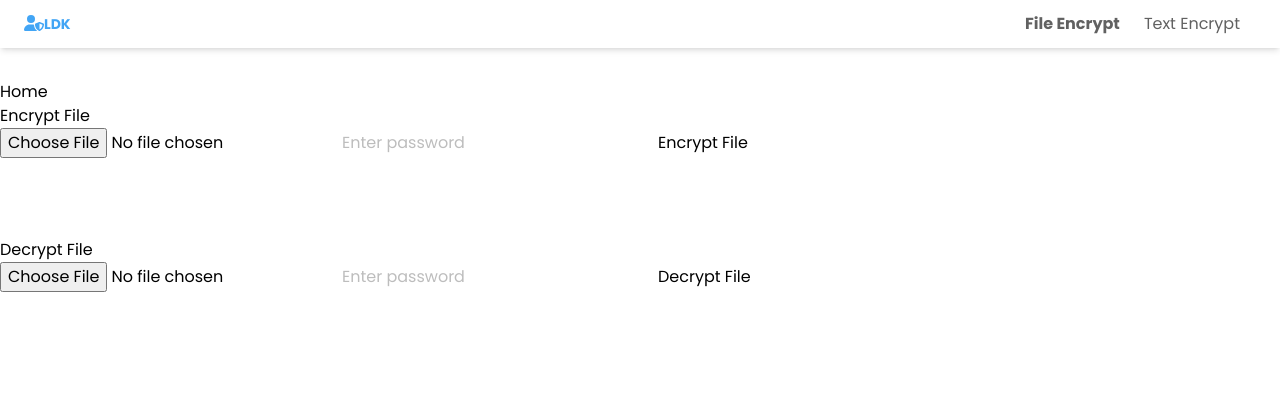
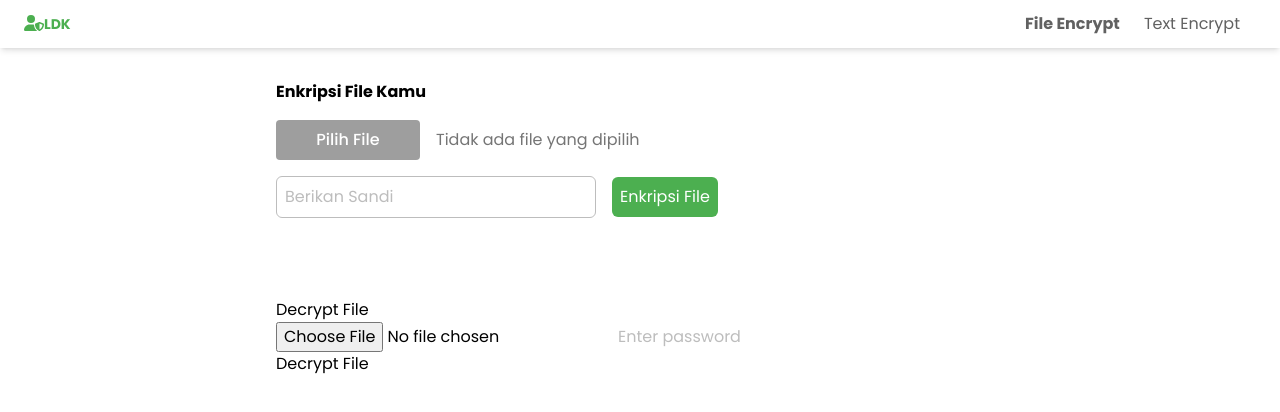
Before and after one commit to dadang-hawari/LindungiDataKu, a React (Vite) app: page / in a window 1280 px wide. Shown: the top 412 px of the page. Built offline with nearby package versions, Linux system fonts and the light colour scheme.

Commit message:
update button, input and color

```diff
--- a/src/components/FileEncrypt.jsx
+++ b/src/components/FileEncrypt.jsx
@@ -9,14 +9,15 @@ function FileEncrypt() {
 
   const handleFileChange = (e) => {
     setFile(e.target.files[0]);
-    console.log('file', file);
   };
 
   const handlePasswordChange = (e) => {
-    setPassword(e.target.value);
+    setPassword(e.target.value.trim());
   };
 
   const handleEncrypt = () => {
+    console.log('file', file);
+    if (file === null) return alert('Mohon memilih file terlebih dahulu');
     const reader = new FileReader();
     reader.onload = (e) => {
       const encrypted = CryptoJS.AES.encrypt(
@@ -32,27 +33,46 @@ function FileEncrypt() {
 
   return (
     <div className="mb-20">
-      <h2>Encrypt File</h2>
-      <input type="file" onChange={handleFileChange} />
+      <h2 className="font-bold">Enkripsi File Kamu</h2>
+      <div class="flex items-center space-x-4 my-4">
+        <label
+          for="fileInput"
+          class="cursor-pointer bg-gray-500 hover:bg-gray-600 transition-colors text-white font-medium py-2 max-w-36 w-full text-center rounded"
+        >
+          Pilih File
+        </label>
+        <input
+          type="file"
+          id="fileInput"
+          class="hidden"
+          onChange={handleFileChange}
+        />
+        <span id="fileName" class="text-gray-600">
+          {file?.name ? file?.name : 'Tidak ada file yang dipilih'}
+        </span>
+      </div>
       <input
         type="password"
         value={password}
         onChange={handlePasswordChange}
-        placeholder="Enter password"
+        placeholder="Berikan Sandi"
+        className="outline-none border border-gray-400 rounded-md  p-2 focus:border-green-500 max-w-80 mr-4 w-full"
       />
-      <button onClick={handleEncrypt}>Encrypt File</button>
+      <button
+        onClick={handleEncrypt}
+        className="bg-green-500 text-white p-2 rounded-md"
+      >
+        Enkripsi File
+      </button>
       {encryptedFile && (
         <div>
-          <h3>Encrypted File:</h3>
-          {/* <textarea
-            value={encryptedFile}
-            readOnly
-            rows="10"
-            cols="50"
-          ></textarea>
-          <br /> */}
-          <a href={encryptedFileUrl} download={`encrypt-${file}.txt`}>
-            Download Encrypted File
+          <h3 className="mt-2">File Terenkripsi:</h3>
+          <a
+            href={encryptedFileUrl}
+            download={`encrypt-${file?.name}.txt`}
+            className="text-green-500 border border-green-500 rounded-md p-2 max-w-80 w-full text-center mt-2 block"
+          >
+            Download {`encrypt-${file?.name}.txt`}
           </a>
         </div>
       )}
--- a/src/components/Navbar.jsx
+++ b/src/components/Navbar.jsx
@@ -58,7 +58,7 @@ export default function DefaultNav() {
       <nav className="block shadow-md backdrop-saturate-200 backdrop-blur-2xl bg-opacity-80 bg-white text-white fixed top-0 z-10 h-max w-full rounded-none py-3 sm:px-6 px-5">
         <div className="flex items-center justify-between text-blue-gray-900">
           <Link to="/" className="no-underline">
-            <h1 className="font-bold text-blue-400">
+            <h1 className="font-bold text-green-500">
               <FontAwesomeIcon icon={faUserShield} />
               <span className="text-sm">LDK</span>
             </h1>
--- a/src/pages/Home.jsx
+++ b/src/pages/Home.jsx
@@ -7,9 +7,10 @@ export default function Home() {
   return (
     <>
       <Navbar />
-      <div className="mt-20">Home</div>
-      <FileEncrypt />
-      <FileDecrypt />
+      <div className="max-w-3xl mx-auto mt-20 px-5">
+        <FileEncrypt />
+        <FileDecrypt />
+      </div>
     </>
   );
 }
```
Also changed, not shown: public/assets/svgs/lindungiaku_logo.svg.
